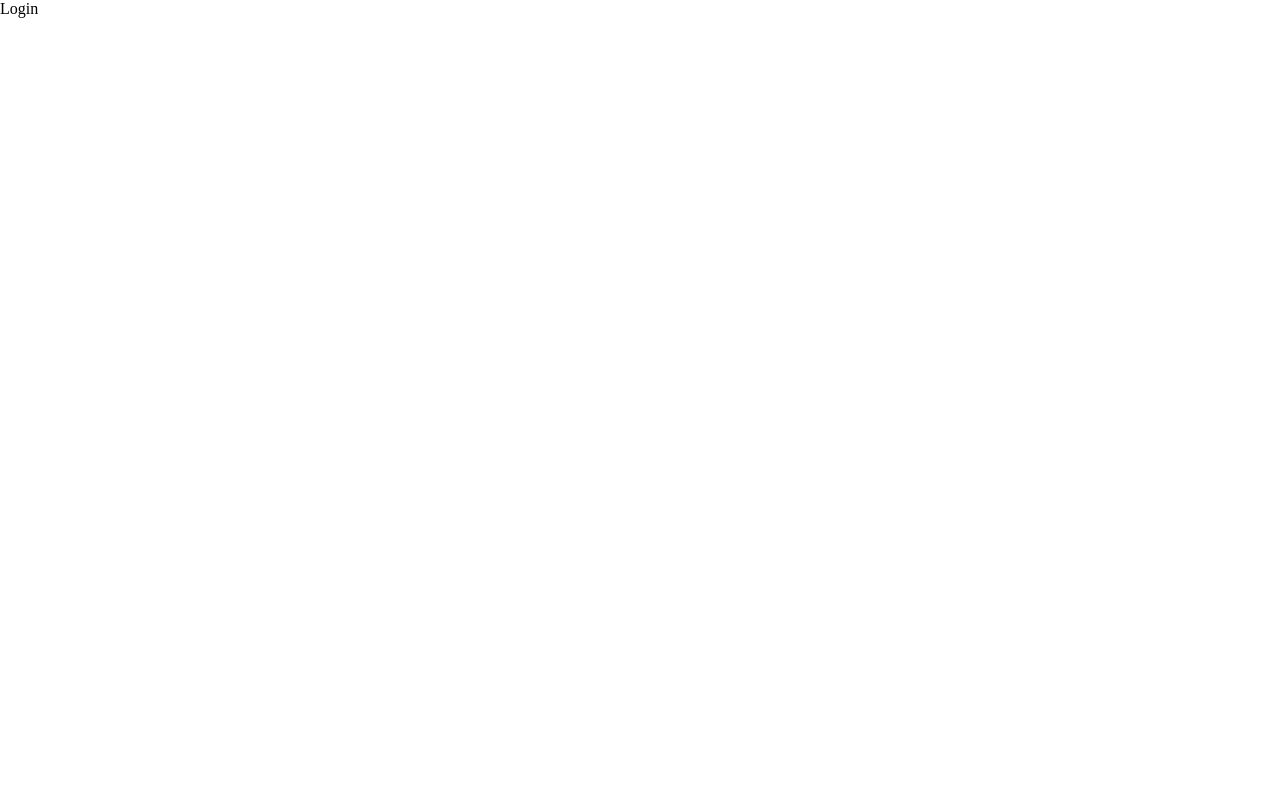
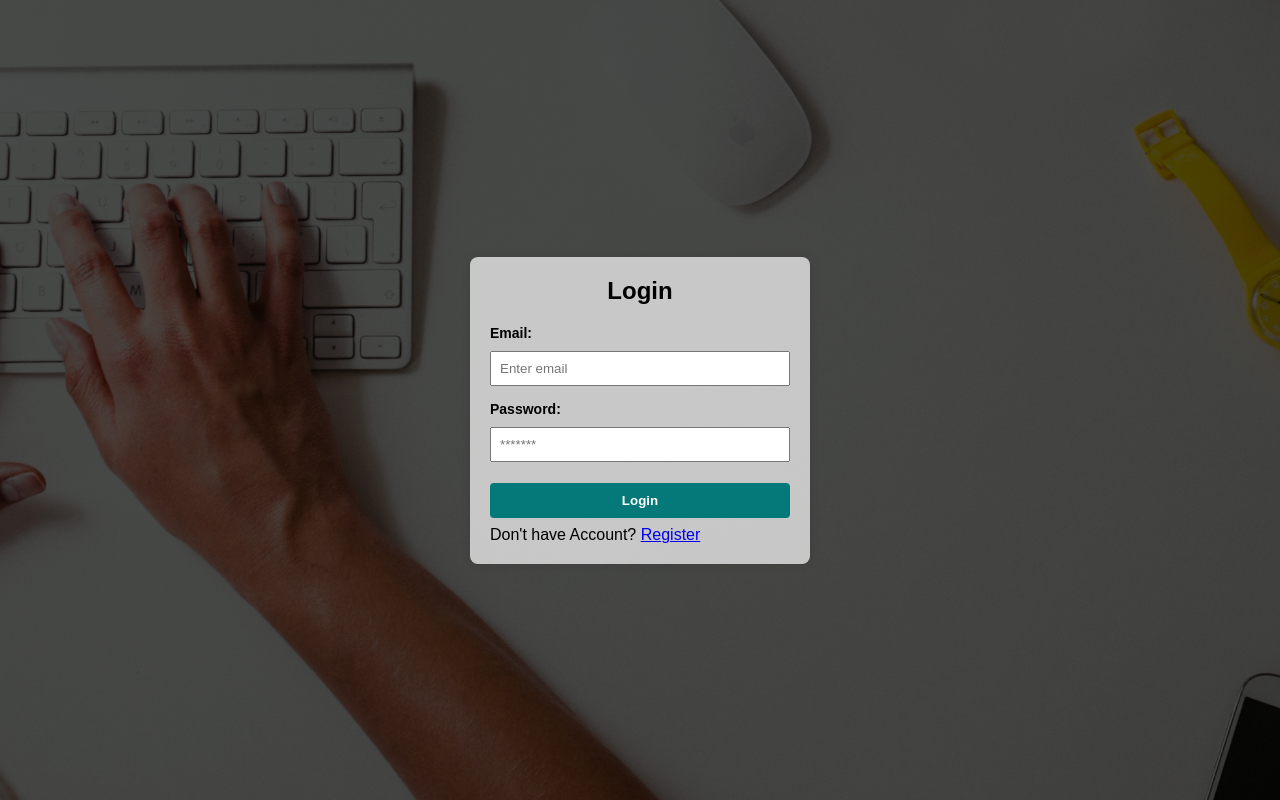
Before and after one commit to singhvijay031/contact-management-system, a React (Vite) app in the folder client/: page /login in a window 1280 px wide. Built offline with nearby package versions, Linux system fonts and the light colour scheme.

Commit message:
updated codes

```diff
--- a/client/src/components/Validations.jsx
+++ b/client/src/components/Validations.jsx
@@ -5,12 +5,14 @@ export default function Validations(values) {
   const password_pattern =
     /^(?=.*[a-z])(?=.*[A-Z])(?=.*\d)(?=.*[!@#$%^&*])[A-Za-z\d!@#$%^&*]{8,}$/;
 
-  if (values.name === "") {
-    errors.name = "Name should not be empty.";
-  } else if (values.name.length < 3 || values.name.length > 30) {
-    errors.name = "Name must be between 3 and 30 characters.";
-  } else {
-    errors.name = "";
+  if (values?.name) {
+    if (values?.name === "") {
+      errors.name = "Name should not be empty.";
+    } else if (values.name.length < 3 || values.name.length > 30) {
+      errors.name = "Name must be between 3 and 30 characters.";
+    } else {
+      errors.name = "";
+    }
   }
 
   if (values.email === "") {
--- a/client/src/pages/Login.jsx
+++ b/client/src/pages/Login.jsx
@@ -1,5 +1,95 @@
+import { Link, useNavigate } from "react-router-dom";
+import "../assets/css/Register.css";
+import { useState } from "react";
+import Validations from "../components/Validations";
+import axios from "axios";
+import { toast } from "react-toastify";
+import "react-toastify/dist/ReactToastify.css";
+
 const Login = () => {
-  return <div>Login</div>;
+  const [values, setValues] = useState({
+    email: "",
+    password: "",
+  });
+  const [errors, setErrors] = useState({});
+  const [serverErrors, setServerErrors] = useState([]);
+  const navigate = useNavigate();
+
+  const handleInput = (e) => {
+    setValues({ ...values, [e.target.name]: e.target.value });
+  };
+
+  const handleSubmit = (e) => {
+    e.preventDefault();
+    const errs = Validations(values);
+    setErrors(errs);
+    if (errs.email === "" && errs.password === "") {
+      axios
+        .post("http://127.0.0.1:8000/ContactManagementSystem/login", values)
+        .then((res) => {
+          if (res.data.success) {
+            toast.success("Account Created Successfully", {
+              position: "top-right",
+              autoClose: 5000,
+            });
+            navigate("/login");
+          }
+        })
+        .catch((err) => {
+          if (err.response && err.response.data.errors) {
+            setServerErrors(err.response.data.errors);
+          } else {
+            console.log(err);
+          }
+        });
+    }
+  };
+
+  return (
+    <div className="form-container">
+      <form className="form" onSubmit={handleSubmit}>
+        <h2>Login</h2>
+
+        <div className="form-group">
+          <label htmlFor="email" className="form-label">
+            Email:
+          </label>
+          <input
+            type="email"
+            className="form-control"
+            placeholder="Enter email"
+            name="email"
+            autoComplete="off"
+            onChange={handleInput}
+          />
+          {errors.email && <span className="error"> {errors.email} </span>}
+        </div>
+        <div className="form-group">
+          <label htmlFor="password" className="form-label">
+            Password:
+          </label>
+          <input
+            type="password"
+            className="form-control"
+            placeholder="*******"
+            name="password"
+            onChange={handleInput}
+          />
+          {errors.password && <span className="error">{errors.password}</span>}
+        </div>
+        {serverErrors.length > 0 &&
+          serverErrors.map((error, index) => (
+            <p className="error" key={index}>
+              {error.msg}
+            </p>
+          ))}
+        <button className="form-btn">Login</button>
+        <p>
+          Don&apos;t have Account? <Link to="/register">Register</Link>
+        </p>
+      </form>
+    </div>
+  );
 };
 
 export default Login;
```
